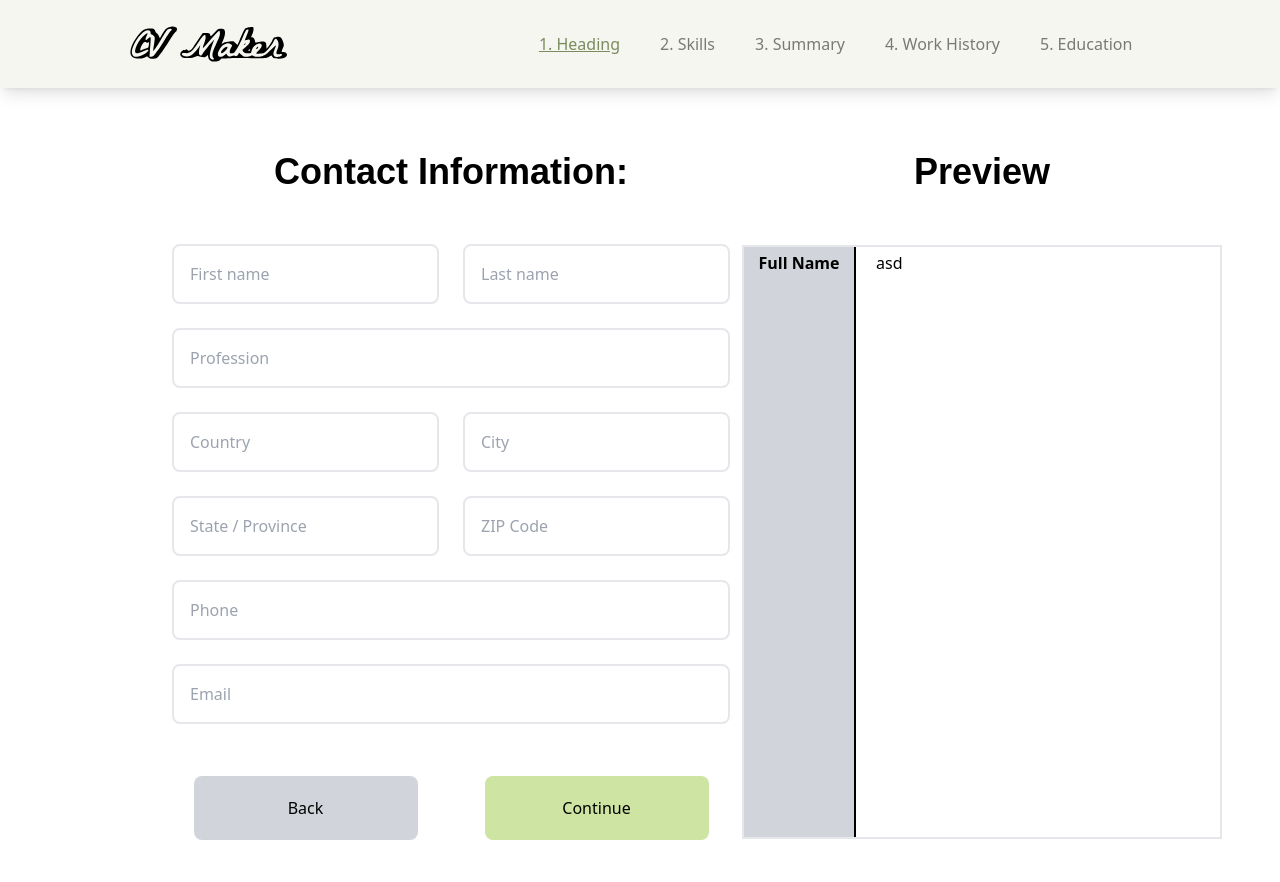
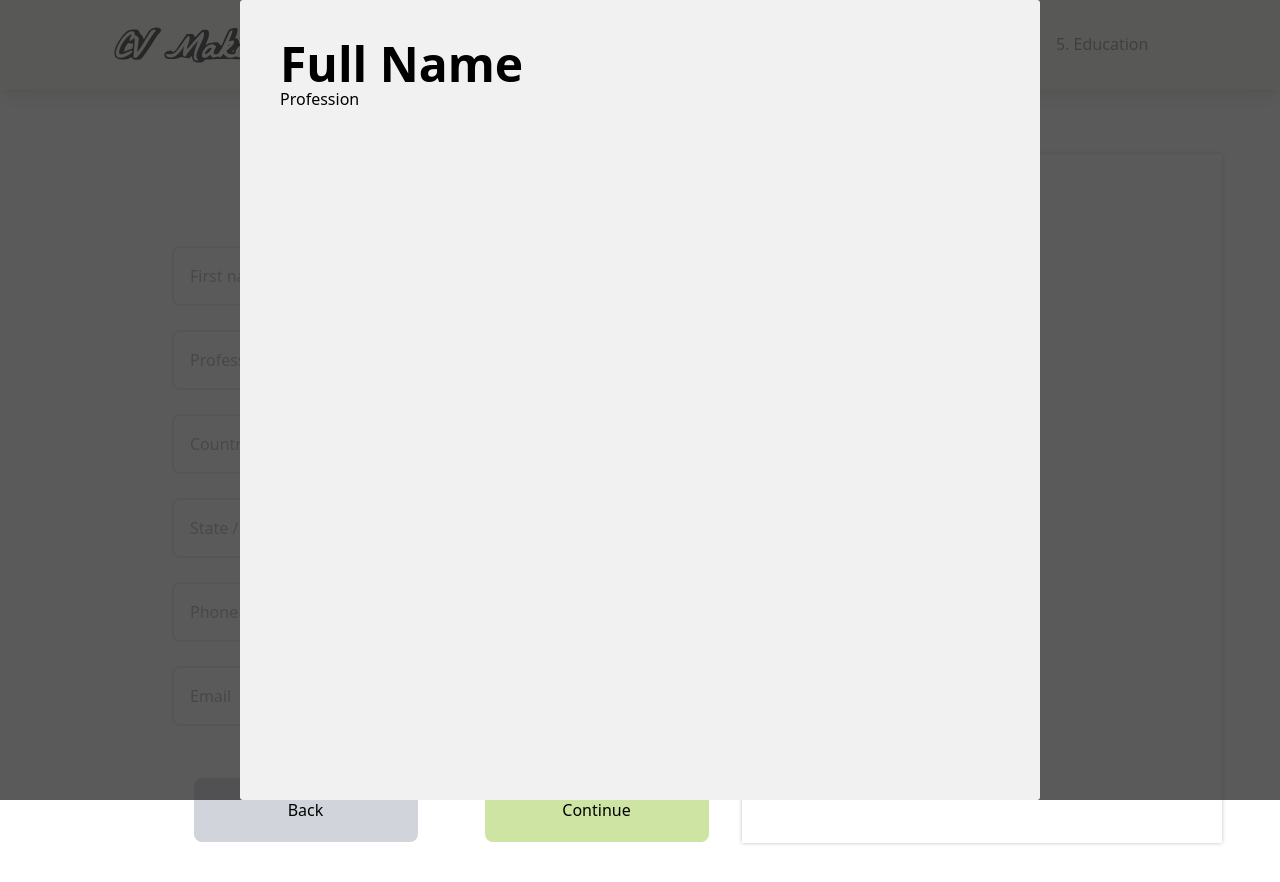
Before and after one commit to lmreineer/cv-maker, a React (Create React App) app: page / in a window 1280 px wide. Built offline with nearby package versions, Linux system fonts and the light colour scheme.

Commit message:
Add functions

```diff
--- a/src/components/Header.js
+++ b/src/components/Header.js
@@ -5,10 +5,16 @@ const Header = () => {
         <header className="flex justify-around items-center p-3 shadow-lg bg-light-yellow">
             <img src={logo} alt="CV Maker" className="w-40 pointer-events-none" />
             <div className="flex">
-                <div className="m-5 text-dark-yellow-green underline">1. Heading</div>
+                <div className="m-5 text-dark-yellow-green border-b-2 border-dark-yellow-green">
+                    1. Heading
+                </div>
+                <div className="mt-5 opacity-50 font-bold">—</div>
                 <div className="m-5 opacity-50">2. Skills</div>
+                <div className="mt-5 opacity-50 font-bold">—</div>
                 <div className="m-5 opacity-50">3. Summary</div>
+                <div className="mt-5 opacity-50 font-bold">—</div>
                 <div className="m-5 opacity-50">4. Work History</div>
+                <div className="mt-5 opacity-50 font-bold">—</div>
                 <div className="m-5 opacity-50">5. Education</div>
             </div>
         </header>
--- /dev/null
+++ b/src/components/preview/CVContent.js
@@ -0,0 +1,10 @@
+const Content = ({ fullName }) => {
+    return (
+        <div>
+            <h1 className={fullName}>Full Name</h1>
+            <h6>Profession</h6>
+        </div>
+    )
+}
+
+export default Content
--- /dev/null
+++ b/src/components/preview/CVModal.js
@@ -0,0 +1,11 @@
+import Content from "./CVContent"
+
+const Modal = () => {
+    return (
+        <div className="modal-content overflow-auto">
+            <Content fullName="font-bold text-5xl" />
+        </div>
+    )
+}
+
+export default Modal
--- a/src/components/preview/CVPreview.js
+++ b/src/components/preview/CVPreview.js
@@ -1,17 +1,27 @@
+import { useState } from "react";
+import Modal from "./CVModal.js";
+import Content from "./CVContent.js";
+
 const Preview = () => {
+    const [isClicked, setIsClicked] = useState(false);
+
+    const toggleClick = () => {
+        setIsClicked(!isClicked);
+    }
+
     return (
         <div>
-            <h1 className="text-4xl mb-10 mt-16 font-semibold text-center font-josefin-sans">
-                Preview
-            </h1>
-            <div className="border-2 w-[30rem] flex justify-column h-3/4 mt-[3.3rem]">
-                <div className="border-r-2 border-black bg-gray-300 text-center w-28">
-                    <p className="my-1 font-bold">Full Name</p>
+            <div className="shadow-all-sides-light w-[30rem] h-[87%] mt-[4rem] p-10 hover:cursor-pointer select-none" onClick={toggleClick}>
+                <Content />
+            </div>
+
+            {!isClicked && (
+                <div className="modal">
+                    <div className="overlay" onClick={toggleClick}></div>
+                    <Modal />
                 </div>
-                <div className="w-fit">
-                    <p className="ml-5 my-1">asd</p>
-                </div>
-            </div>
+            )}
+
         </div>
     );
 };
--- a/src/styles/index.css
+++ b/src/styles/index.css
@@ -2,3 +2,50 @@
 @tailwind components;
 @tailwind utilities;
 @import url('https://fonts.googleapis.com/css2?family=Josefin+Sans&display=swap');
+
+body.active-modal {
+    overflow-y: hidden;
+}
+
+.btn-modal {
+    padding: 10px 20px;
+    display: block;
+    margin: 100px auto 0;
+    font-size: 18px;
+}
+
+.modal,
+.overlay {
+    width: 100vw;
+    height: 100vh;
+    top: 0;
+    left: 0;
+    right: 0;
+    bottom: 0;
+    position: fixed;
+}
+
+.overlay {
+    background: rgba(49, 49, 49, 0.8);
+}
+
+.modal-content {
+    user-select: none;
+    position: absolute;
+    top: 50%;
+    left: 50%;
+    transform: translate(-50%, -50%);
+    line-height: 1.4;
+    background: #f1f1f1;
+    padding: 2.5rem;
+    border-radius: 3px;
+    width: 800px;
+    height: 800px;
+}
+
+.close-modal {
+    position: absolute;
+    top: 10px;
+    right: 10px;
+    padding: 5px 7px;
+}
--- a/tailwind.config.js
+++ b/tailwind.config.js
@@ -13,6 +13,9 @@ module.exports = {
       fontFamily: {
         "josefin-sans": ["Josefin Sans", "sans-serif"],
       },
+      boxShadow: {
+        "all-sides-light": "0 0 4px rgba(0, 0, 0, 0.25)",
+      }
     },
   },
   plugins: [],
```
